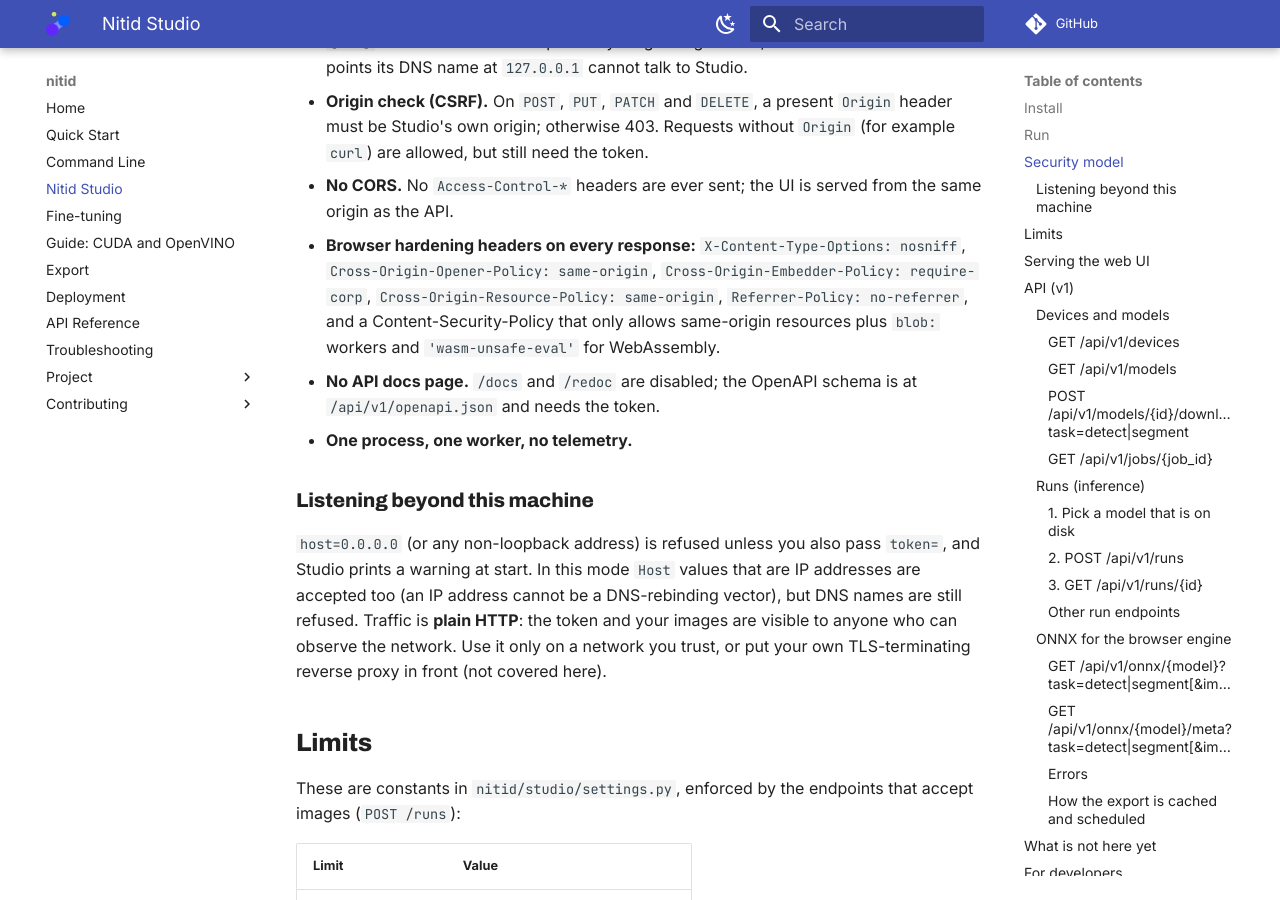
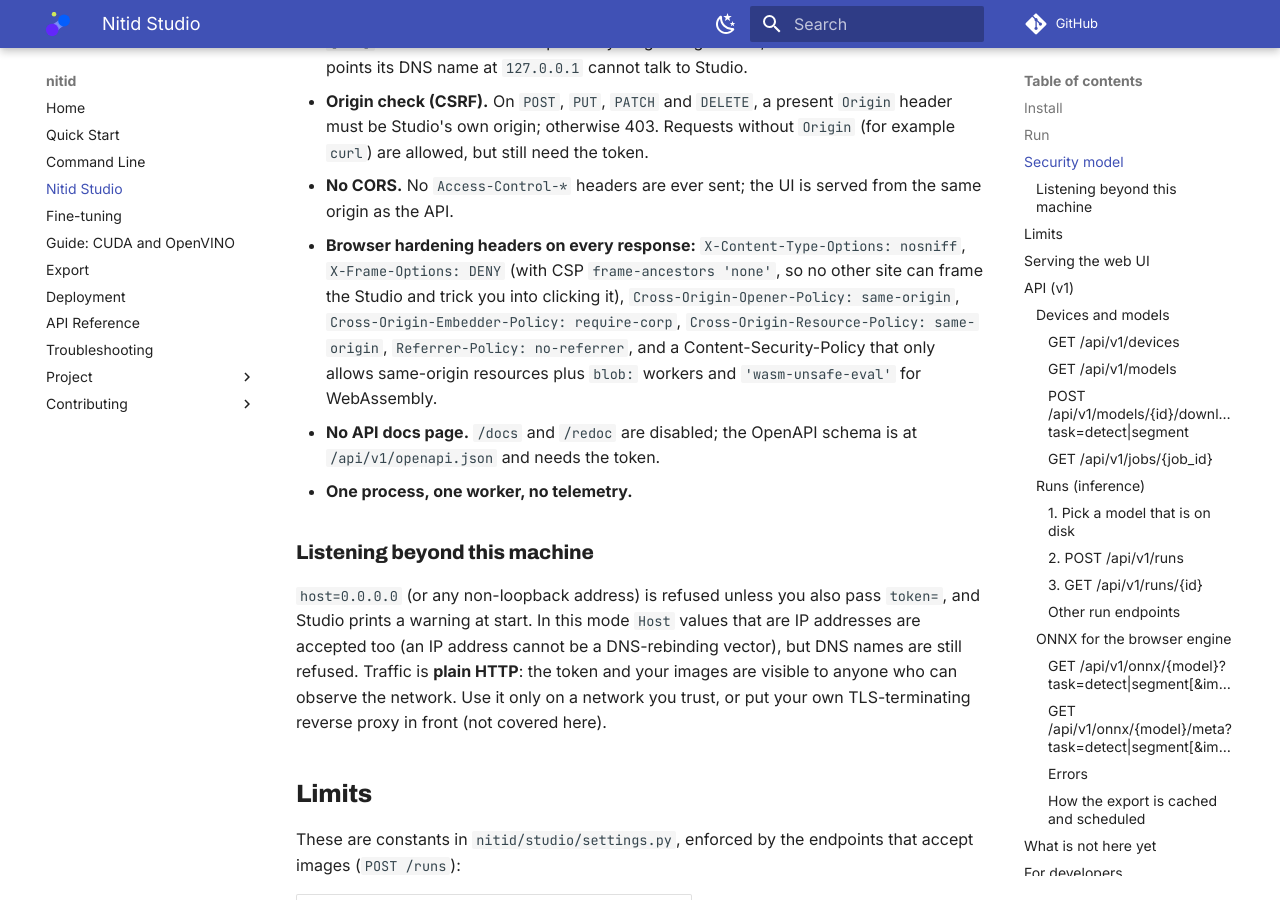
Before and after one commit to Nitidio/nitid, an MkDocs documentation site: the page built from docs/studio.md, in a window 1280 px wide and 900 px high, scrolled down 1614 px. Built offline with MkDocs 1.6.1 and Material for MkDocs 9.7.7, drawn with Linux system fonts in a browser that asks for light colours; comment, search, counter and statistics services are not loaded.

Commit message:
fix(studio): forbid framing the Studio (X-Frame-Options, frame-ancestors)
The e2e suite observed the Studio could be embedded in any site's iframe. It
holds a bearer token, so framing is denied. Tests and docs updated; changelog
records the e2e suite and the fix.

Co-Authored-By: Claude Sonnet 5.5 <noreply@anthropic.com>
Claude-Session: https://claude.ai/code/session_016gyCsVrKFXU58HcWRPRNVp

```diff
--- a/docs/studio.md
+++ b/docs/studio.md
@@ -69,7 +69,8 @@ that user from *other web pages* in their browser and from the local network.
 - **No CORS.** No `Access-Control-*` headers are ever sent; the UI is served
   from the same origin as the API.
 - **Browser hardening headers on every response:** `X-Content-Type-Options:
-  nosniff`, `Cross-Origin-Opener-Policy: same-origin`,
+  nosniff`, `X-Frame-Options: DENY` (with CSP `frame-ancestors 'none'`, so no other site can
+  frame the Studio and trick you into clicking it), `Cross-Origin-Opener-Policy: same-origin`,
   `Cross-Origin-Embedder-Policy: require-corp`,
   `Cross-Origin-Resource-Policy: same-origin`, `Referrer-Policy: no-referrer`,
   and a Content-Security-Policy that only allows same-origin resources plus
```
Also changed, not shown: CHANGELOG.md (+2 -0 lines), 2 other files.
